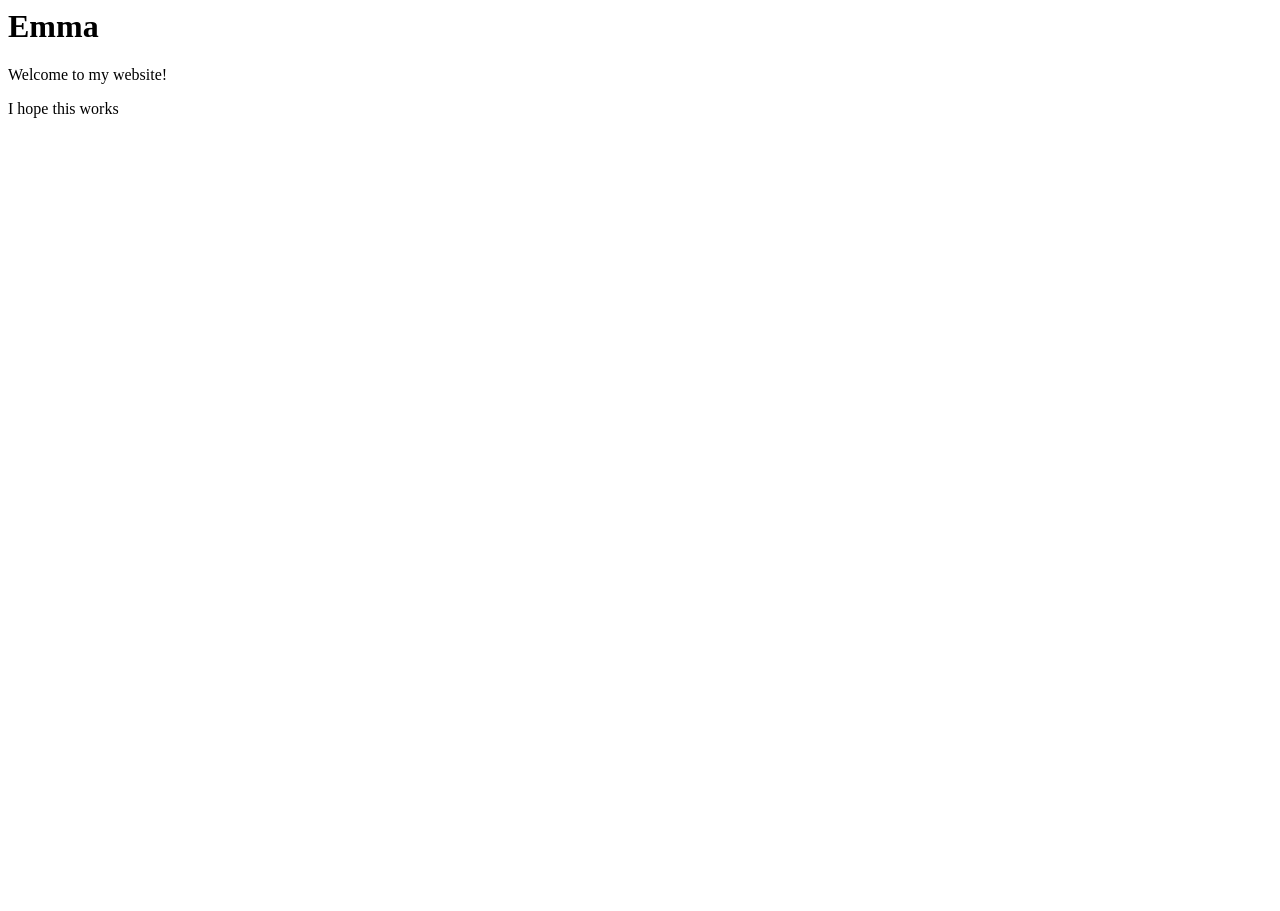
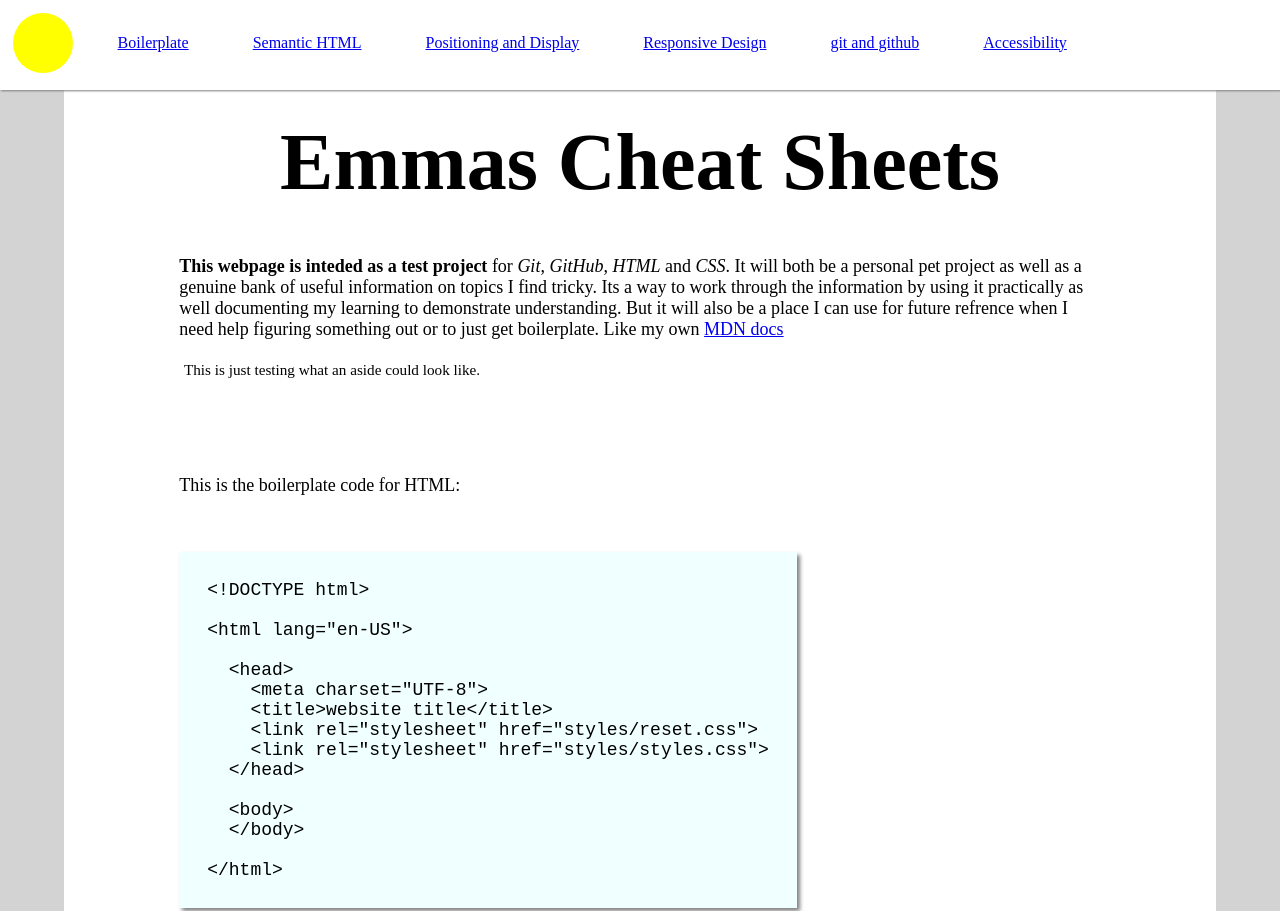
Before and after one commit to EmmaWorkhorse/emmaworkhorse.github.io, a plain HTML site: page index.html in a window 1280 px wide. Shown: the top 911 px of the page. Before the commit the page ends 800 px from the top, so only its background shows below. Drawn offline with Linux system fonts and the light colour scheme.

Commit message:
Updated basic styling and content for landing page

```diff
--- a/index.html
+++ b/index.html
@@ -1,9 +1,74 @@
-<html>
+<!DOCTYPE html>
 
-<body>
-  <h1>Emma</h1>
-  <p>Welcome to my website!</p>
-  <p>I hope this works</p>
-</body>
+<html lang="en-US">
+  <head>
+    <meta charset="UTF-8">
+    <title>Emma cheat sheet</title>
+    <link rel="stylesheet" href="styles/reset.css">
+    <link rel="stylesheet" href="styles/styles.css">
+  </head>
+  <body>
+    <header>
+      <!--placeholder svg for logo-->
+      <div class="logo">
+        <svg width="60" height="60" class="logo">
+          <circle cx="30" cy="30" r="30" fill="yellow" />
+        </svg>
+      </div>
+      <nav>
+        <ul>
+          <li><a href="#">Boilerplate</a></li>
+          <li><a href="#">Semantic HTML</a></li>
+          <li><a href="#">Positioning and Display</a></li>
+          <li><a href="#">Responsive Design</a></li>
+          <li><a href="#">git and github</a></li>
+          <li><a href="#">Accessibility</a></li>
+        </ul>
+      </nav>
+    </header>
+    <main>
+      <h1>Emmas Cheat Sheets</h1>
+      <section class="welcome">
+        <Article><p><span class="begining-intro">This webpage is inteded as a test project</span>
+          for <em>Git</em>, <em>GitHub</em>, <em>HTML</em> and <em>CSS</em>. It will both be a personal pet project as well as a
+          genuine bank of useful information on topics I find tricky. Its a way to work through
+          the information by using it practically as well documenting my learning to demonstrate
+          understanding. But it will also be a place I can use for future refrence when I need
+          help figuring something out or to just get boilerplate. Like my own
+          <a href="https://developer.mozilla.org/en-US/" title="Stands for 'Mozilla Developer Network' and is a great place to go for info on CSS, HTML and JS.">MDN docs</a></p></Article>
+        <aside>This is just testing what an aside could look like.</aside>
+      </section>
+    <section class="boilerplate">
+      <figure>
+        <figcaption>This is the boilerplate code for HTML:</figcaption>
+                  <!--Change boilerplate later
+          <meta name="viewport" content="width=device-width, initial-scale=1.0">
+          <meta http-equiv="X-UA-Compatible" content="ie=edge">
+          also change escape characters to the angular bracket for closing-->
+        <code>
+<pre class="html-boilerplate">
+&lt;!DOCTYPE html&gt;
 
+&lt;html lang="en-US"&gt;
+
+  &lt;head&gt;
+    &lt;meta charset="UTF-8">
+    &lt;title&gt;website title&lt;/title&gt;
+    &lt;link rel="stylesheet" href="styles/reset.css"&gt;
+    &lt;link rel="stylesheet" href="styles/styles.css"&gt;
+  &lt;/head&gt;
+
+  &lt;body&gt;
+  &lt;/body&gt;
+
+&lt;/html&gt;
+</pre>
+          </code>
+      </figure>
+
+      <!--To be added here a download link for reseting css file-->
+
+    </section>
+    </main>
+  </body>
 </html>
--- /dev/null
+++ b/styles/reset.css
@@ -0,0 +1,44 @@
+
+html, body, div, span, applet, object, iframe,
+h1, h2, h3, h4, h5, h6, p, blockquote, pre,
+a, abbr, acronym, address, big, cite, code,
+del, dfn, em, img, ins, kbd, q, s, samp,
+small, strike, strong, sub, sup, tt, var,
+b, u, i, center,
+dl, dt, dd, ol, ul, li,
+fieldset, form, label, legend,
+table, caption, tbody, tfoot, thead, tr, th, td,
+article, aside, canvas, details, embed,
+figure, figcaption, footer, header, hgroup,
+menu, nav, output, ruby, section, summary,
+time, mark, audio, video {
+	margin: 0;
+	padding: 0;
+	border: 0;
+	/*font-size: 100%;
+	font: inherit;
+	vertical-align: baseline;*/
+}
+/* HTML5 display-role reset for older browsers */
+article, aside, details, figcaption, figure,
+footer, header, hgroup, menu, nav, section {
+	display: block;
+}
+/*body {
+	line-height: 1;
+} */
+ol, ul {
+	list-style: none;
+}
+blockquote, q {
+	quotes: none;
+}
+blockquote:before, blockquote:after,
+q:before, q:after {
+	content: '';
+	content: none;
+}
+/*table {
+	border-collapse: collapse;
+	border-spacing: 0;
+}*/
--- /dev/null
+++ b/styles/styles.css
@@ -0,0 +1,76 @@
+/* nav styling */
+
+header {
+  display: flex;
+  box-shadow: 1px 1px 2px grey;
+  background-color: white;
+  position: fixed;
+  width: 100%;
+  z-index: 1;
+  top: 0;
+}
+
+nav ul {
+  display: flex;
+}
+
+nav ul li {
+  margin: 2.1em 2em;
+}
+
+.logo {
+  margin: 0.4em;
+}
+
+/* body styling */
+
+body {
+  background-color: lightgrey;
+}
+
+main {
+  background-color: white;
+  width: 90%;
+  height: 1000px;
+  margin: 5.3em auto;
+  padding-top: 1em;
+}
+
+h1 {
+  text-align: center;
+  font-size: 5em;
+  margin-top: 1rem;
+  margin-bottom: 2rem;
+}
+
+/* main content styling */
+
+.welcome, .boilerplate {
+  width: 80%;
+  margin: 0 auto;
+  font-size: 1.125rem;
+  padding-top: 1rem;
+}
+
+.welcome span {
+  font-weight: bold;
+}
+
+.welcome aside {
+  font-size: 0.95rem;
+  padding-top: 0.5rem;
+  padding-left: 0.3rem;
+  margin-top: 0.8rem;
+}
+
+.boilerplate {
+  margin-top: 5rem;
+}
+
+.html-boilerplate {
+  background-color: azure;
+  display: inline-block;
+  padding: 1.75rem;
+  margin-top: 3.5rem;
+  box-shadow: 3px 3px 4px grey;
+}
```
